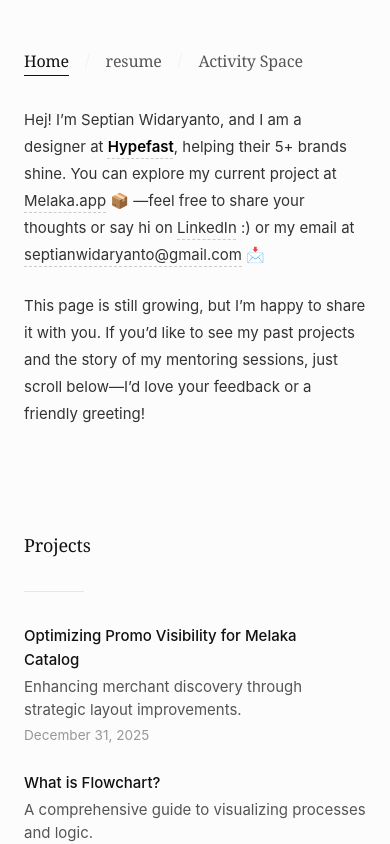
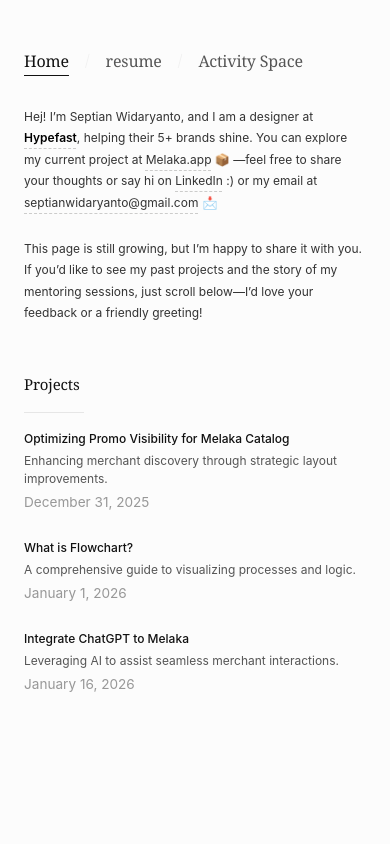
Before and after one commit to swidaryanto/lotust, a React (Vite) app: page / in a window 390 px wide. Shown: the top 844 px of the page. Built offline with nearby package versions, Linux system fonts and the light colour scheme.

Commit message:
Refine section spacing, title scale, and tab entry animations

```diff
--- a/src/components/ActivitySpace.tsx
+++ b/src/components/ActivitySpace.tsx
@@ -104,13 +104,13 @@
             </div>
             {renderList(aiExploration)}
 
-            <div className="sc-header-group" style={{ marginTop: '4rem' }}>
+            <div className="sc-header-group sc-header-group-spaced">
                 <h2 className="sc-label">D2C Projects</h2>
                 <div className="sc-separator"></div>
             </div>
             {renderList(d2cWebsites)}
 
-            <div className="sc-header-group" style={{ marginTop: '4rem' }}>
+            <div className="sc-header-group sc-header-group-spaced">
                 <h2 className="sc-label">Coworking Space</h2>
                 <div className="sc-separator"></div>
             </div>
--- a/src/components/Hero.css
+++ b/src/components/Hero.css
@@ -120,7 +120,7 @@
     }
 
     .intro-content {
-        font-size: 14px;
+        font-size: 12px;
     }
 }
 
@@ -133,6 +133,10 @@
 
 .intro-paragraph {
     margin-bottom: 1.5rem;
+}
+
+.intro-paragraph:last-child {
+    margin-bottom: 3rem;
 }
 
 .intro-paragraph strong {
@@ -161,3 +165,9 @@
 .hypefast-link:hover {
     color: #00D7C5 !important;
 }
+
+@media (max-width: 768px) {
+    .intro-content {
+        font-size: 12px;
+    }
+}
--- a/src/components/Hero.tsx
+++ b/src/components/Hero.tsx
@@ -8,7 +8,7 @@
 
 export default function Hero({ activeTab, onTabChange, runEntryMotion = false }: HeroProps) {
     return (
-        <section className="container" style={{ paddingBottom: activeTab === 'home' ? '3rem' : '0' }}>
+        <section className="container" style={{ paddingBottom: activeTab === 'home' ? '0rem' : '0' }}>
             <div className={runEntryMotion ? 'nav-wrapper entry-block entry-nav' : 'nav-wrapper'}>
                 <nav className="portfolio-nav">
                     <button
--- a/src/components/Resume.css
+++ b/src/components/Resume.css
@@ -2,7 +2,7 @@
     width: 100%;
     display: flex;
     flex-direction: column;
-    gap: 3rem;
+    gap: 2rem;
 }
 
 .resume-tagline {
@@ -22,7 +22,7 @@
 
 .resume-label {
     font-family: var(--font-serif);
-    font-size: 18px;
+    font-size: var(--section-title-size);
     font-weight: 400;
     color: var(--color-text-primary);
     margin-bottom: 2rem;
@@ -50,7 +50,7 @@
 
 .company-name {
     font-family: var(--font-serif);
-    font-size: 18px;
+    font-size: var(--section-title-size);
     font-weight: 400;
     color: var(--color-text-primary);
     margin-bottom: 0.5rem;
@@ -154,6 +154,11 @@
     margin-bottom: 1.25rem;
 }
 
+.edu-item:last-child,
+.mentorship-item:last-child {
+    margin-bottom: 0;
+}
+
 .languages-header-group {
     margin-top: 0;
 }
@@ -174,6 +179,14 @@
 }
 
 @media (max-width: 768px) {
+    .resume-header-group {
+        margin-bottom: 1rem;
+    }
+
+    .resume-label {
+        margin-bottom: 1rem;
+    }
+
     .resume-tagline {
         font-size: 15px;
     }
@@ -203,6 +216,20 @@
         grid-template-columns: 1fr;
     }
 
+    .role-title,
+    .edu-title,
+    .mentor-org {
+        font-size: 12px;
+    }
+
+    .role-period,
+    .role-description li,
+    .resume-list li,
+    .edu-school,
+    .mentor-role {
+        font-size: 12px;
+    }
+
     .resume-grid-education .mentorship-block {
         order: 2;
     }
@@ -212,6 +239,6 @@
     }
 
     .resume-grid-education .languages-header-group {
-        margin-top: 2rem;
+        margin-top: 0;
     }
 }
--- a/src/components/StudyCases.css
+++ b/src/components/StudyCases.css
@@ -4,6 +4,13 @@
 }
 
 .activity-space-entry {
+    opacity: 0;
+    transform: translateY(14px);
+    animation: activityEntryReveal 850ms cubic-bezier(0.22, 1, 0.36, 1) 90ms forwards;
+    will-change: opacity, transform;
+}
+
+.study-cases-entry {
     opacity: 0;
     transform: translateY(14px);
     animation: activityEntryReveal 850ms cubic-bezier(0.22, 1, 0.36, 1) 90ms forwards;
@@ -25,13 +32,25 @@
     margin-bottom: 2rem;
 }
 
+.sc-header-group-spaced {
+    margin-top: 4rem;
+}
+
 .sc-label {
     font-family: var(--font-serif);
-    font-size: 18px;
+    font-size: var(--section-title-size);
     font-weight: 400;
     color: var(--color-text-primary);
     margin-bottom: 2rem;
     letter-spacing: -0.01em;
+}
+
+.study-cases-section:not(.activity-space-entry) .sc-header-group {
+    margin-bottom: 1rem;
+}
+
+.study-cases-section:not(.activity-space-entry) .sc-label {
+    margin-bottom: 1rem;
 }
 
 .sc-separator {
@@ -114,10 +133,33 @@
 }
 
 @media (prefers-reduced-motion: reduce) {
+    .study-cases-entry,
     .activity-space-entry {
         animation: none;
         opacity: 1;
         transform: none;
+    }
+}
+
+@media (max-width: 768px) {
+    .activity-space-entry .sc-header-group {
+        margin-bottom: 1rem;
+    }
+
+    .activity-space-entry .sc-header-group-spaced {
+        margin-top: 56px;
+    }
+
+    .activity-space-entry .sc-label {
+        margin-bottom: 1rem;
+    }
+
+    .sc-item-title {
+        font-size: 12px;
+    }
+
+    .sc-item-subtitle {
+        font-size: 12px;
     }
 }
 
--- a/src/components/StudyCases.tsx
+++ b/src/components/StudyCases.tsx
@@ -44,7 +44,7 @@
     };
 
     return (
-        <section className="study-cases-section">
+        <section className="study-cases-section study-cases-entry">
             <div className="sc-header-group">
                 <h2 className="sc-label">
                     Projects
--- a/src/index.css
+++ b/src/index.css
@@ -9,6 +9,7 @@
   --color-border: #e6e6e6;
 
   --spacing-section: 6rem;
+  --section-title-size: 18px;
 }
 
 * {
@@ -52,6 +53,10 @@
   .container {
     padding: 3rem 1.5rem;
   }
+
+  :root {
+    --section-title-size: 15px;
+  }
 }
 
 /* First-load entry motion */
```
